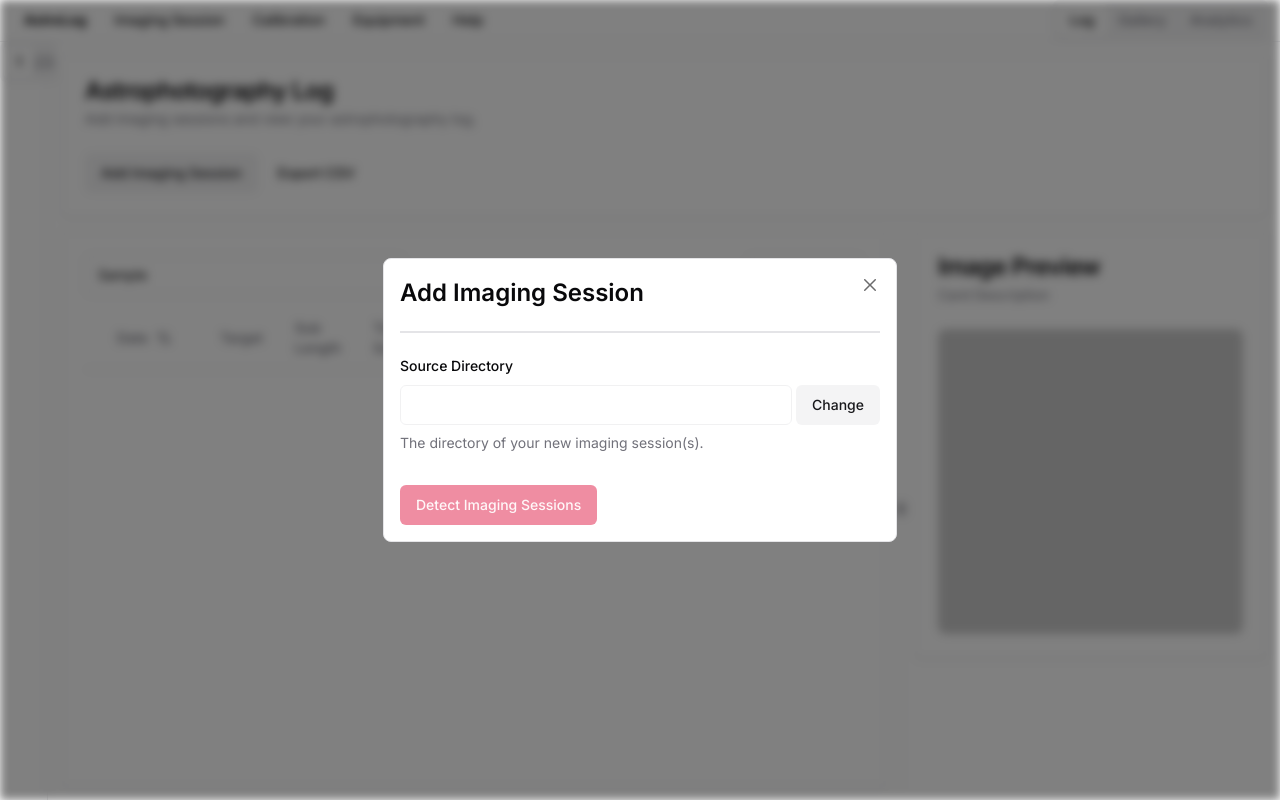
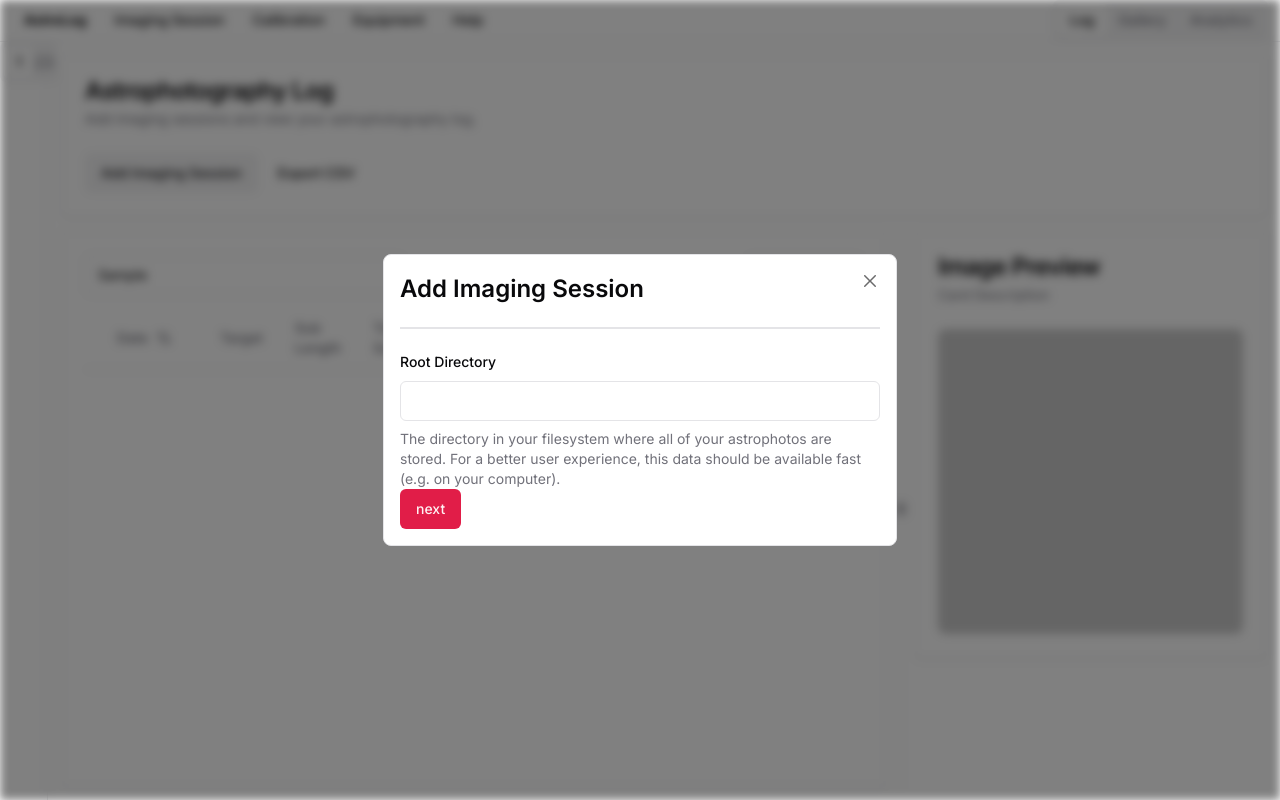
Before and after one commit to astrolog-app/astrolog, a Next.js app: page / in a window 1280 px wide. Both pictures are taken after typing "Sample" into the empty fields and a click on the button "Add Imaging Session". Built offline with nearby package versions, Linux system fonts and the light colour scheme.

Commit message:
update: add new imaging session

```diff
--- a/src/components/modals/newImagingSession/newImagingSession.tsx
+++ b/src/components/modals/newImagingSession/newImagingSession.tsx
@@ -2,55 +2,23 @@
 
 import styles from './newImagingSession.module.scss';
 import { Modal } from '@/components/ui/custom/modal';
-import OptionInput, { ChangeButton } from '@/components/ui/custom/optionInput';
-import { AppState, useAppState } from '@/context/stateProvider';
-import { Dispatch, SetStateAction, useEffect, useState } from 'react';
-import { invoke } from '@tauri-apps/api/tauri';
+import React, { useState } from 'react';
 import { Button } from '@/components/ui/button';
-import {
-  Form,
-  FormControl,
-  FormDescription,
-  FormField,
-  FormItem,
-  FormLabel,
-  FormMessage,
-} from '@/components/ui/form';
-import { useForm } from 'react-hook-form';
-import { z } from 'zod';
-import { zodResolver } from '@hookform/resolvers/zod';
+import NewImagingSessionCalibration from '@/components/modals/newImagingSession/newImagingSessionCalibration';
+import NewImagingSessionEquipment from '@/components/modals/newImagingSession/newImagingSessionEquipment';
+import NewImagingSessionGeneral from '@/components/modals/newImagingSession/newImagingSessionGeneral';
 
 export default function NewImagingSession({
   onClose,
 }: {
   onClose: () => void;
 }) {
-  const { appState } = useAppState();
-  const [value, setValue] = useState<string>(
-    appState.preferences.storage.source_directory,
-  );
-  const [buttonEnabled, setButtonEnabled] = useState<boolean>(value !== '');
-
-  function detectImagingSessions() {
-    invoke('detect_imaging_sessions', { path: value });
-  }
-
-  const formSchema = z.object({
-    path: z.string().min(1, {
-      message: 'Path must be at least a character long.',
-    }),
-  });
-
-  const form = useForm<z.infer<typeof formSchema>>({
-    resolver: zodResolver(formSchema),
-    defaultValues: {
-      path: value,
-    },
-  });
-
-  useEffect(() => {
-    setButtonEnabled(value !== '');
-  }, [value]);
+  const tabs: React.ReactNode[] = [
+    <NewImagingSessionGeneral key="general" />,
+    <NewImagingSessionEquipment key="equipment" />,
+    <NewImagingSessionCalibration key="calibration" />,
+  ]
+  const [selectedTab, setSelectedTab] = useState<React.ReactNode>(tabs[0]);
 
   return (
     <Modal
@@ -59,39 +27,8 @@ export default function NewImagingSession({
       separator
       className={styles.modal}
     >
-      <Form {...form}>
-        <FormField
-          control={form.control}
-          name="path"
-          render={({ field }) => (
-            <FormItem>
-              <FormLabel>Source Directory</FormLabel>
-              <FormControl>
-                <OptionInput value={value} disabled>
-                  <ChangeButton
-                    saveAction={(value) => setValue(value)}
-                    path=""
-                    directory
-                    variant="secondary"
-                  />
-                </OptionInput>
-              </FormControl>
-              <FormDescription>
-                The directory of your new imaging session(s).
-              </FormDescription>
-              <FormMessage />
-            </FormItem>
-          )}
-        />
-        <Button
-          className={styles.submitButton}
-          disabled={!buttonEnabled}
-          onClick={detectImagingSessions}
-          type="submit"
-        >
-          Detect Imaging Sessions
-        </Button>
-      </Form>
+      {selectedTab}
+      <Button type="submit">next</Button>
     </Modal>
   );
 }
--- /dev/null
+++ b/src/components/modals/newImagingSession/newImagingSessionCalibration.tsx
@@ -0,0 +1,45 @@
+import { Form, FormControl, FormDescription, FormField, FormItem, FormLabel, FormMessage } from '@/components/ui/form';
+import React from 'react';
+import { Input } from '@/components/ui/input';
+import { z } from 'zod';
+import { useForm } from 'react-hook-form';
+import { zodResolver } from '@hookform/resolvers/zod';
+
+const formSchema = z.object({
+  target: z.string().min(2, {
+    message: 'Username must be at least 2 characters.' // change
+  })
+});
+
+export default function NewImagingSessionCalibration() {
+  const form = useForm<z.infer<typeof formSchema>>({
+    resolver: zodResolver(formSchema),
+    defaultValues: {
+      target: ""
+    }
+  });
+
+  return (
+    <Form {...form}>
+      <form>
+        <FormField
+          control={form.control}
+          name="target"
+          render={({ field }) => (
+            <FormItem>
+              <FormLabel>Root Directory</FormLabel>
+              <FormControl>
+                <Input />
+              </FormControl>
+              <FormDescription>
+                The directory in your filesystem where all of your astrophotos
+                are
+              </FormDescription>
+              <FormMessage />
+            </FormItem>
+          )}
+        />
+      </form>
+    </Form>
+  );
+}
--- /dev/null
+++ b/src/components/modals/newImagingSession/newImagingSessionEquipment.tsx
@@ -0,0 +1,45 @@
+import { Form, FormControl, FormDescription, FormField, FormItem, FormLabel, FormMessage } from '@/components/ui/form';
+import React from 'react';
+import { Input } from '@/components/ui/input';
+import { z } from 'zod';
+import { useForm } from 'react-hook-form';
+import { zodResolver } from '@hookform/resolvers/zod';
+
+const formSchema = z.object({
+  target: z.string().min(2, {
+    message: 'Username must be at least 2 characters.' // change
+  })
+});
+
+
+export default function NewImagingSessionEquipment() {
+  const form = useForm<z.infer<typeof formSchema>>({
+    resolver: zodResolver(formSchema),
+    defaultValues: {
+      target: ""
+    }
+  });
+
+  return (
+    <Form {...form}>
+      <form>
+        <FormField
+          control={form.control}
+          name="target"
+          render={({ field }) => (
+            <FormItem>
+              <FormLabel>Root Directory</FormLabel>
+              <FormControl>
+                <Input />
+              </FormControl>
+              <FormDescription>
+                Test
+              </FormDescription>
+              <FormMessage />
+            </FormItem>
+          )}
+        />
+      </form>
+    </Form>
+  );
+}
--- /dev/null
+++ b/src/components/modals/newImagingSession/newImagingSessionGeneral.tsx
@@ -0,0 +1,51 @@
+import { Form, FormControl, FormDescription, FormField, FormItem, FormLabel, FormMessage } from '@/components/ui/form';
+import React from 'react';
+import { Input } from '@/components/ui/input';
+import { z } from 'zod';
+import { useForm } from 'react-hook-form';
+import { zodResolver } from '@hookform/resolvers/zod';
+
+const formSchema = z.object({
+  target: z.string().min(2, {
+    message: 'Username must be at least 2 characters.' // change
+  })
+});
+
+
+export default function NewImagingSessionGeneral() {
+  const form = useForm<z.infer<typeof formSchema>>({
+    resolver: zodResolver(formSchema),
+    defaultValues: {
+      target: ""
+    }
+  });
+
+  function onSubmit() {
+
+  }
+
+  return (
+    <Form {...form}>
+      <form onSubmit={form.handleSubmit(onSubmit)}>
+        <FormField
+          control={form.control}
+          name="target"
+          render={({ field }) => (
+            <FormItem>
+              <FormLabel>Root Directory</FormLabel>
+              <FormControl>
+                <Input />
+              </FormControl>
+              <FormDescription>
+                The directory in your filesystem where all of your astrophotos
+                are stored. For a better user experience, this data should be
+                available fast (e.g. on your computer).
+              </FormDescription>
+              <FormMessage />
+            </FormItem>
+          )}
+        />
+      </form>
+    </Form>
+  );
+}
```
